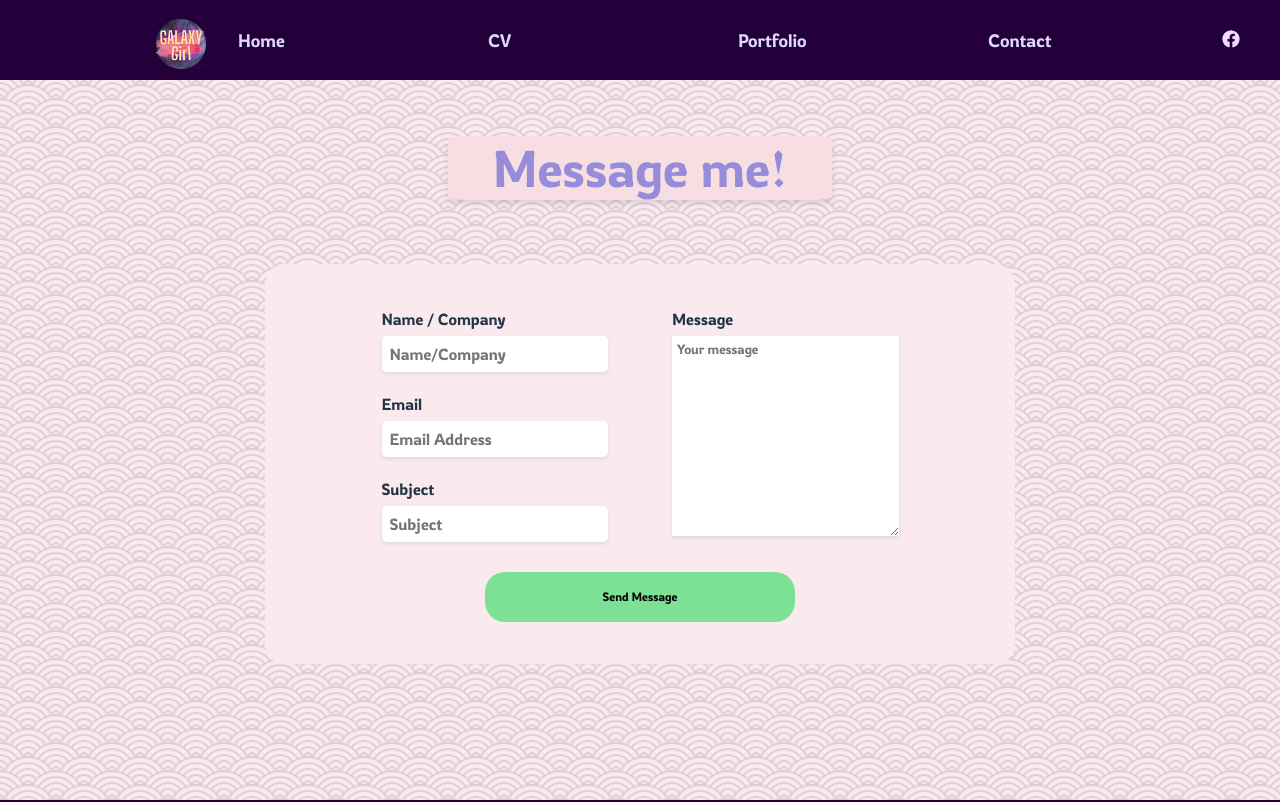
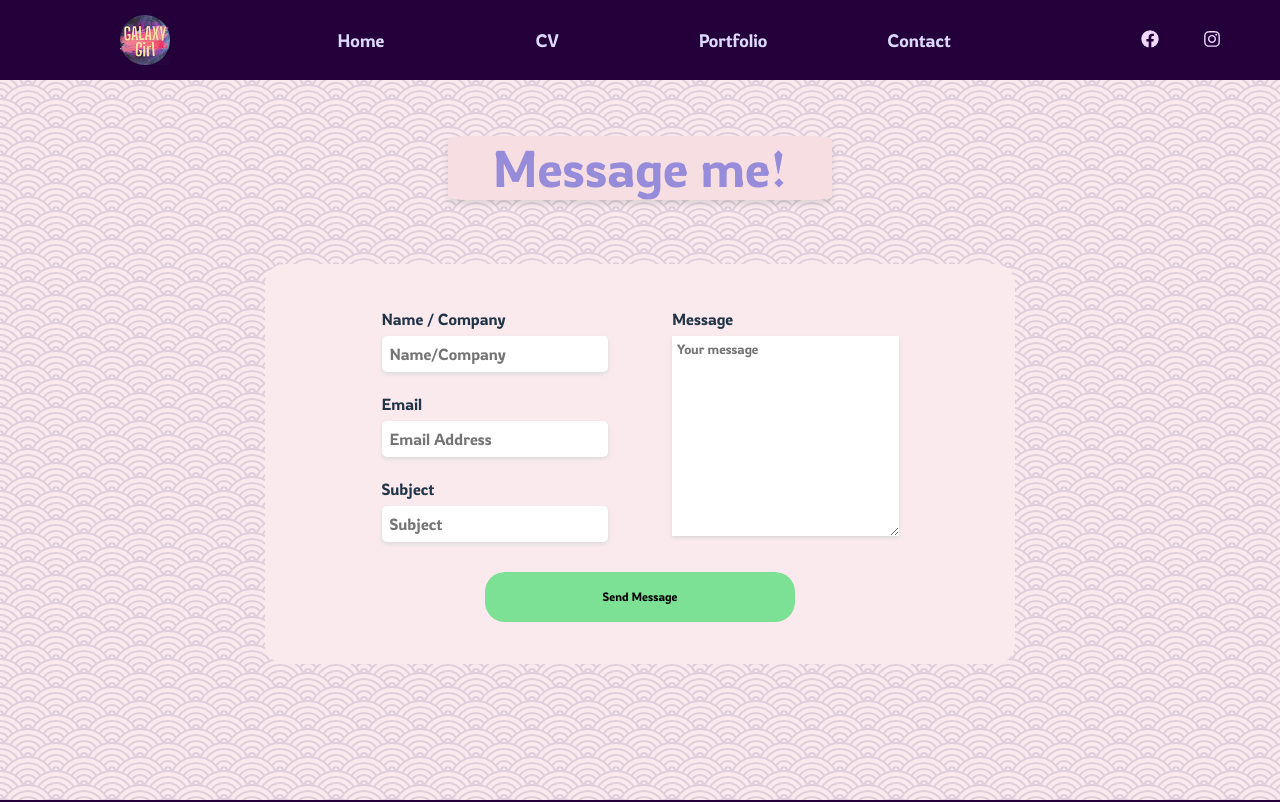
Before and after one commit to joshuabarua/galaxy-girl-vite, a React (Vite) app: page /contact in a window 1280 px wide. Shown: the top 802 px of the page. Built offline with nearby package versions, Linux system fonts and the light colour scheme.

Commit message:
Home page  hero section and dropdown style changes

```diff
--- a/src/components/Homepage/heroSection/heroSectionStyles.css
+++ b/src/components/Homepage/heroSection/heroSectionStyles.css
@@ -38,6 +38,7 @@
 	flex-direction: column;
 	align-items: center;
 	justify-content: space-evenly;
+	gap: 15%;
 }
 
 .hero-h1 {
--- a/src/components/dropdown/dropdownStyles.css
+++ b/src/components/dropdown/dropdownStyles.css
@@ -2,14 +2,16 @@
 .dropdown-container {
 	position: fixed;
 	z-index: 999;
-	width: 100%;
+	width: 100vw;
 	height: 100%;
 	background: #24003b;
-	display: grid;
+	display: flex;
 	align-items: center;
+	justify-content: center;
 	top: 0;
 	left: 0;
 	transition: 0.3s ease-in-out;
+	overflow-y: hidden;
 }
 
 .close-icon {
@@ -27,18 +29,20 @@
 }
 
 .dropdown-wrapper {
+	display: flex;
+	align-items: center;
+	justify-content: center;
+	flex-direction: column;
 	color: gray;
+	gap: 50px;
 }
 
 .dropdown-menu {
-	display: grid;
-	grid-template-columns: 1fr;
-	grid-template-rows: repeat(6, 80px);
-	text-align: center;
-}
-
-.dropdown-menu-small {
-	grid-template-rows: repeat(6, 60px);
+	display: flex;
+	align-items: center;
+	justify-content: center;
+	flex-direction: column;
+	gap: 50px;
 }
 
 .dropdown-link {
@@ -58,7 +62,7 @@
 	color: #fff0d8;
 	transition: 0.2s ease-in-out;
 	text-decoration-line: underline;
-	text-decoration-style: wavy;
+
 	padding-bottom: 0.3em;
 }
 
@@ -66,7 +70,13 @@
 	display: flex;
 	justify-content: center;
 	align-items: center;
-	margin-right: 24px;
+	width: 30%;
+}
+
+.dropdown-btn-wrap a {
+	display: flex;
+	justify-content: center;
+	align-items: center;
 }
 
 .icon-fb,
@@ -78,7 +88,6 @@
 	cursor: pointer;
 	transition: all 0.2s ease-in-out;
 	text-decoration: none;
-	margin-left: 24px;
 }
 
 .icon-fb:hover {
--- a/src/components/nav/Navbar.jsx
+++ b/src/components/nav/Navbar.jsx
@@ -25,11 +25,12 @@ const Navbar = ({toggle, scrollHeight = 800, initialBackground = 'rgba(36, 0, 59
 	const background = location.pathname === '/' ? (scrollNav ? scrolledBackground : initialBackground) : scrolledBackground;
 
 	return (
-		<>
 		<nav className="nav" style={{background}}>
+			<div className="nav-logo">
 				<LinkR className="nav-link" to="/" style={{color: scrollNav ? 'transparent' : '#ddd8ff'}}>
 					<img src={logoImg} className="logo-img" alt="logo" />
 				</LinkR>
+			</div>
 			<FaBars className="bars" onClick={toggle} />
 
 			<div className="nav-menu">
@@ -56,7 +57,6 @@ const Navbar = ({toggle, scrollHeight = 800, initialBackground = 'rgba(36, 0, 59
 				</a>
 			</div>
 		</nav>
-		</>
 	);
 };
 
--- a/src/components/nav/navStyles.css
+++ b/src/components/nav/navStyles.css
@@ -1,20 +1,40 @@
 /* NavbarStyles.css */
-.nav {
+nav {
 	height: 80px;
-	width: 100%;
+	width: 100vw;
 	display: flex;
-	justify-content: space-between;
-	padding: 0.5rem calc((100vw - 1000px) / 2);
+	justify-content: center;
+	align-items: center;
 	z-index: 10;
 	position: fixed;
-	transition: 1s ease-in-out;
+	padding: 0px 20px;
+	gap: 10%;
+	transition: background-color 0.8s ease-in-out;
+}
+
+.nav-logo {
+	width: 10%;
+}
+
+.nav-menu {
+	display: flex;
+	flex-direction: row;
+	align-items: center;
+	justify-content: center;
+	width: 60%;
+}
+
+.nav-btn {
+	width: 10%;
+	display: flex;
+	align-items: center;
 }
 
 .nav-link {
 	display: flex;
 	align-items: center;
+	justify-content: center;
 	text-decoration: none;
-	padding: 0 1rem;
 	height: 100%;
 	cursor: pointer;
 	color: #ddd8ff;
@@ -22,20 +42,18 @@
 
 .nav-link.active {
 	text-underline-offset: 5px;
-	padding-bottom: 0.3rem;
+	padding-bottom: 0.4rem;
 	color: #fff0d8;
 }
 
 .nav-link:hover {
-	transition: 0.2s ease-in-out;
-	padding-bottom: 0.3em;
-	text-decoration-line: underline;
-	text-decoration-style: solid;
-	text-underline-offset: 5px;
+	transition: 0.3s transform ease-in-out;
+	transform: scale(1.2);
+	color: #fff0d8;
+	text-decoration-color: #fff0d8;
 }
 
 .logo-img {
-	padding-top: 7px;
 	max-width: 50px;
 	transition: 0.5s ease-in-out;
 }
@@ -49,19 +67,6 @@
 	color: #ddd8ff;
 }
 
-.nav-menu {
-	display: flex;
-	align-items: center;
-	margin-right: -24px;
-	white-space: nowrap;
-}
-
-.nav-btn {
-	display: flex;
-	align-items: center;
-	margin-right: 24px;
-}
-
 .icon-fb,
 .icon-insta {
 	border-radius: 15px;
@@ -69,14 +74,12 @@
 	color: #f0d8ff;
 	border: none;
 	cursor: pointer;
-	transition: all 0.2s ease-in-out;
+	transition: all 0.1s ease-in-out;
 	text-decoration: none;
-	margin-left: 24px;
 }
 
 .icon-fb:hover {
 	color: #4267b2;
-	margin-bottom: 0.3em;
 	transform: scale(1.5);
 }
 
@@ -86,11 +89,18 @@
 
 .icon-insta:hover {
 	color: #e4405f;
-	margin-bottom: 0.3em;
 	transform: scale(1.5);
 }
 
-@media screen and (max-width: 768px) {
+@media screen and (max-width: 800px) {
+	nav {
+		justify-content: space-between;
+	}
+
+	.nav-link {
+		justify-content: flex-start;
+	}
+
 	.bars {
 		display: block;
 		position: absolute;
```
Lines whose indentation alone changed are shown as unchanged.
